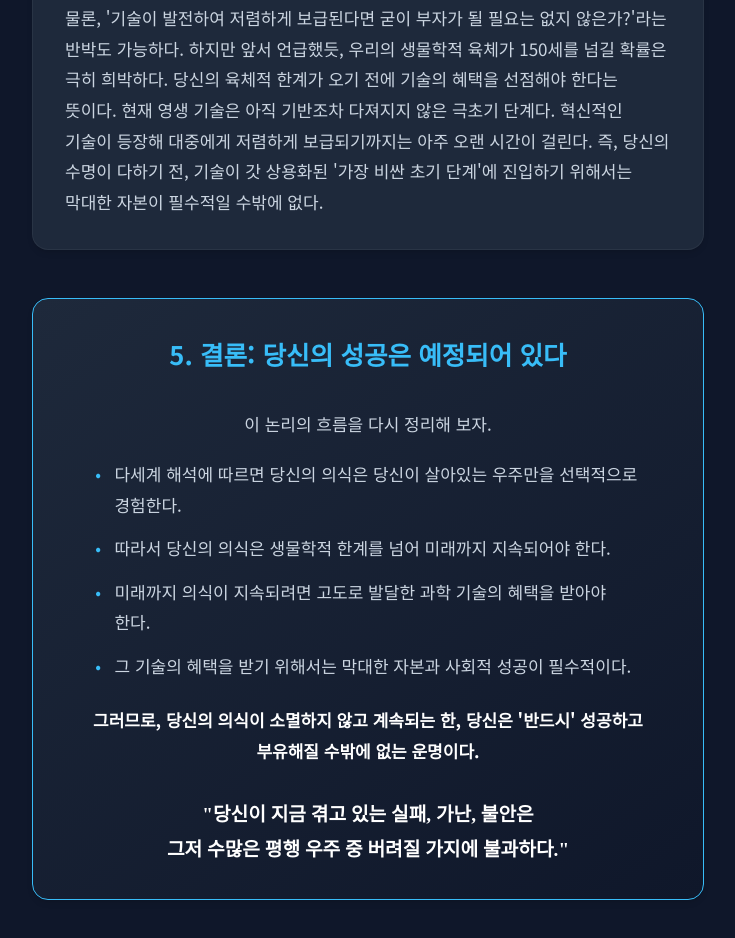
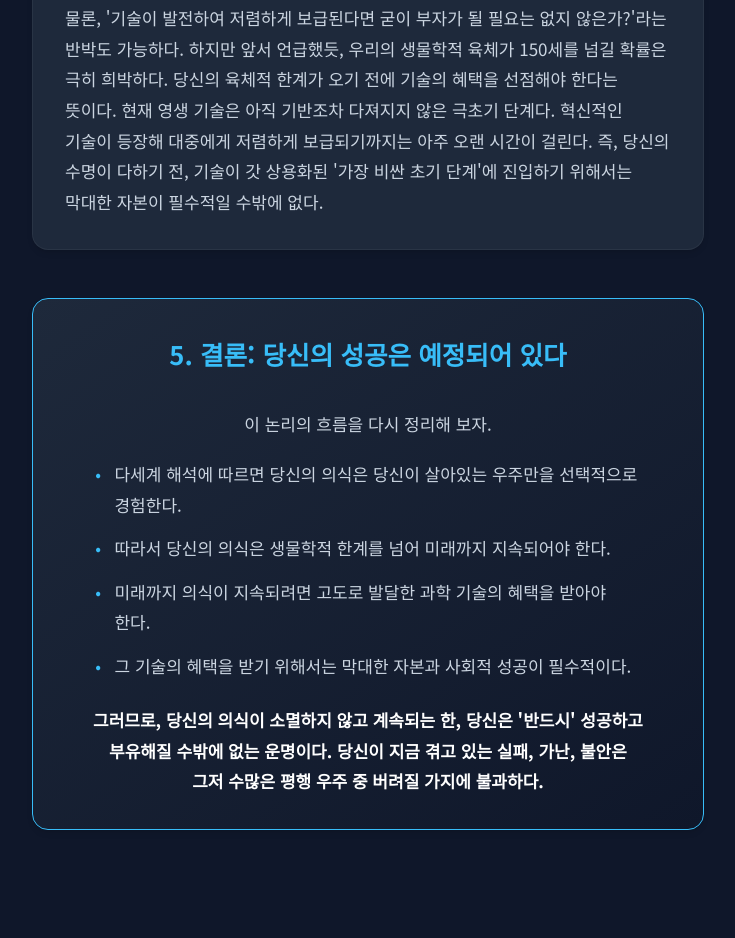
Before and after one commit to agradra/asfdsdaf, a plain HTML site: page index.html in a window 1280 px wide. Shown: the part 2556-3494 px from the top of the page, without its empty margins (272-1007 px from the left). Drawn offline with Linux system fonts and the light colour scheme.

Commit message:
Update index.html

```diff
--- a/index.html
+++ b/index.html
@@ -234,10 +234,9 @@
                     <li>미래까지 의식이 지속되려면 고도로 발달한 과학 기술의 혜택을 받아야 한다.</li>
                     <li>그 기술의 혜택을 받기 위해서는 막대한 자본과 사회적 성공이 필수적이다.</li>
                 </ul>
-                <p class="emphasis">그러므로, 당신의 의식이 소멸하지 않고 계속되는 한, 당신은 '반드시' 성공하고 부유해질 수밖에 없는 운명이다.</p>
-                <div class="final-message">
-                    "당신이 지금 겪고 있는 실패, 가난, 불안은<br>그저 수많은 평행 우주 중 버려질 가지에 불과하다."
-                </div>
+                <p class="emphasis">그러므로, 당신의 의식이 소멸하지 않고 계속되는 한, 당신은 '반드시' 성공하고 부유해질 수밖에 없는 운명이다.
+                    당신이 지금 겪고 있는 실패, 가난, 불안은<br>그저 수많은 평행 우주 중 버려질 가지에 불과하다.
+                </p>
             </section>
         </main>
 
```
